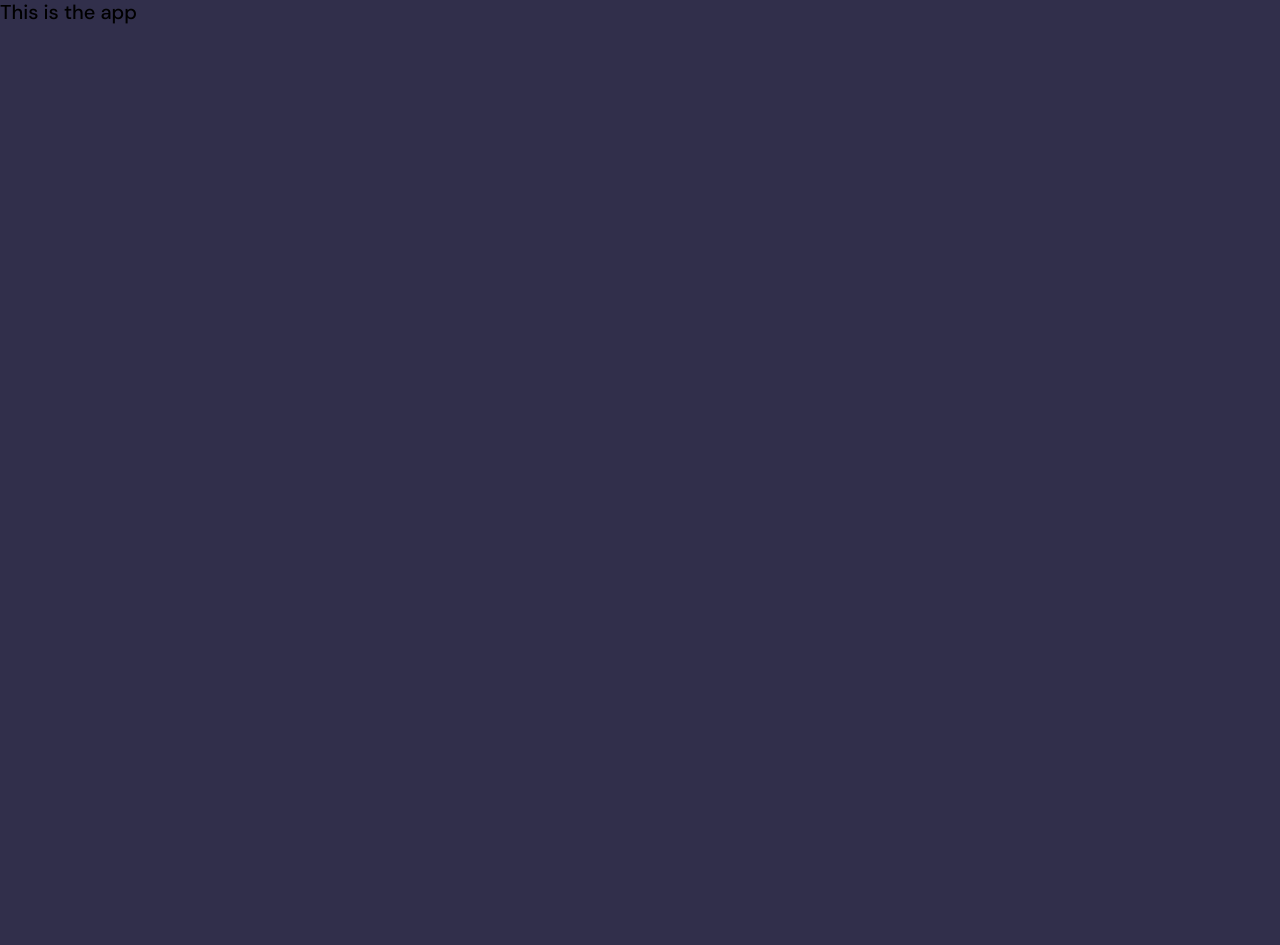
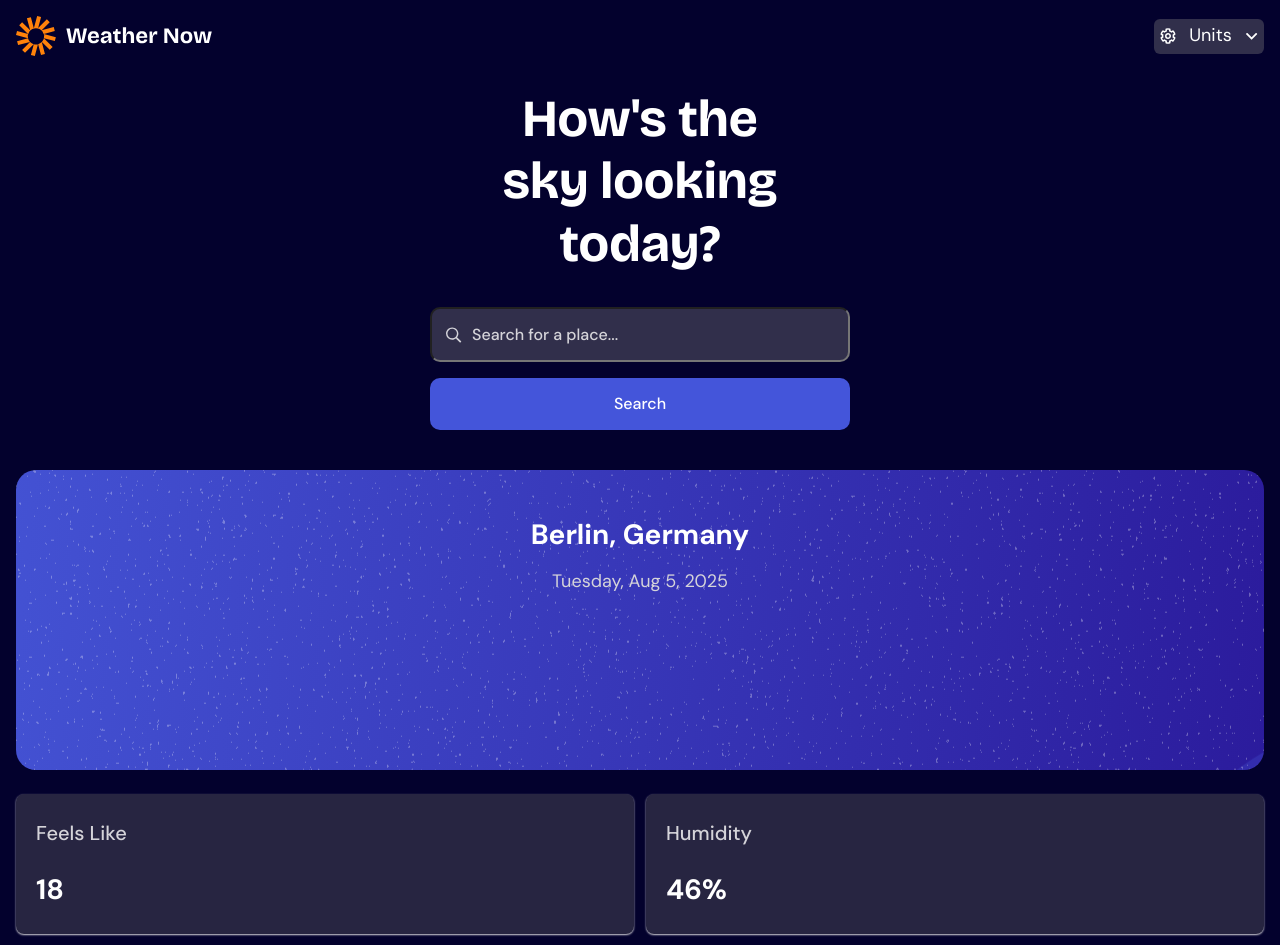
Before and after one commit to sean365-bit/Weather-App, a React (Vite) app: page / in a window 1280 px wide. Shown: the top 945 px of the page. Before the commit the page ends 800 px from the top, so only its background shows below. Built offline with nearby package versions, Linux system fonts and the light colour scheme.

Commit message:
Add input field

```diff
--- a/src/App.tsx
+++ b/src/App.tsx
@@ -1,7 +1,15 @@
 import "./styles/App.scss";
+import Header from "./components/Header";
 
 function App() {
-  return <div>This is the app</div>;
+  return (
+    <div className="app">
+      <Header />
+      <main className="main">
+        {/* Current weather + forecast components here */}
+      </main>
+    </div>
+  );
 }
 
 export default App;
--- /dev/null
+++ b/src/components/Header.tsx
@@ -0,0 +1,94 @@
+import "../styles/Header.scss";
+import logo from "../assets/images/logo.svg";
+import unitsIcon from "../assets/images/icon-units.svg";
+import dropdownIcon from "../assets/images/icon-dropdown.svg";
+import search from "../assets/images/icon-search.svg";
+import { useSearch } from "../hooks";
+
+/* */
+import { useUnits } from "../hooks";
+
+const Header = function () {
+  /* input */
+  const { query, handleChange, handleSubmit } = useSearch();
+
+  const onSearch = (q: string) => {
+    console.log("Searching for:", q);
+    // TODO: Replace with your API call
+  };
+  /* input */ // redoooo
+  const { isOpen, setIsOpen, wrapperRef } = useUnits();
+
+  return (
+    <header>
+      <div className="heading_header">
+        <img src={logo} alt="App Logo" />
+
+        <div className="dropdown_wrapper" ref={wrapperRef}>
+          <div className="dropdown" onClick={() => setIsOpen(!isOpen)}>
+            <img src={unitsIcon} alt="Units" />
+            <p>Units</p>
+            <img src={dropdownIcon} alt="Arrow" />
+          </div>
+
+          {isOpen && (
+            <ul className="dropdown_menu">
+              <li>Metric</li>
+              <li>Imperial</li>
+            </ul>
+          )}
+        </div>
+      </div>
+
+      <p className="heading_tittle">
+        How's the <br /> sky looking <br />
+        today?
+      </p>
+
+      <form onSubmit={handleSubmit(onSearch)} className="search_form">
+        <div className="input_wrapper">
+          <img src={search} alt="" className="search_icon" />
+          <input
+            type="text"
+            value={query}
+            onChange={handleChange}
+            placeholder="Search for a place..."
+            name="place"
+          />
+        </div>
+        <button type="submit">Search</button>
+      </form>
+
+      <div className="weather_overview">
+        <p className="weather_area">Berlin, Germany</p>
+        <p className="weather_date">Tuesday, Aug 5, 2025</p>
+      </div>
+
+      <div className="weather_stats">
+        <div className="first_block">
+          <div className="stats_card first_child">
+            <p className="stats_tittle">Feels Like</p>
+            <p className="stats_content">18</p>
+          </div>
+          <div className="stats_card first_child">
+            <p className="stats_tittle">Humidity</p>
+            <p className="stats_content">46%</p>
+          </div>
+        </div>
+
+        <div className="second_block">
+          <div className="stats_card second_child">
+            <p className="stats_tittle">Wind</p>
+            <p className="stats_content">14 Km/h</p>
+          </div>
+          <div className="stats_card second_child">
+            <p className="stats_tittle">Precipitation</p>
+            <p className="stats_content">0 mm</p>
+          </div>
+        </div>
+      </div>
+    </header>
+  );
+};
+
+export default Header;
--- /dev/null
+++ b/src/hooks/index.tsx
@@ -0,0 +1,2 @@
+export { useSearch } from "./useSearch";
+export { useUnits } from "./useUnits";
--- /dev/null
+++ b/src/hooks/useSearch.tsx
@@ -0,0 +1,24 @@
+import { useState } from "react";
+
+export function useSearch() {
+  const [query, setQuery] = useState("");
+
+  const handleChange = (e: React.ChangeEvent<HTMLInputElement>) => {
+    setQuery(e.target.value);
+  };
+
+  const handleSubmit =
+    (callback: (q: string) => void) => (e: React.FormEvent) => {
+      e.preventDefault();
+      if (!query.trim()) return;
+      callback(query.trim());
+      setQuery(""); // optional: clear input after submit
+    };
+
+  return {
+    query,
+    setQuery,
+    handleChange,
+    handleSubmit,
+  };
+}
--- /dev/null
+++ b/src/hooks/useUnits.tsx
@@ -0,0 +1,25 @@
+import { useState, useEffect, useRef } from "react";
+
+export function useUnits() {
+  const [isOpen, setIsOpen] = useState(false);
+  const wrapperRef = useRef<HTMLDivElement>(null);
+
+  // Close when clicking outside
+  useEffect(() => {
+    const handleClickOutside = (event: MouseEvent) => {
+      if (
+        wrapperRef.current &&
+        !wrapperRef.current.contains(event.target as Node)
+      ) {
+        setIsOpen(false);
+      }
+    };
+
+    document.addEventListener("mousedown", handleClickOutside);
+    return () => {
+      document.removeEventListener("mousedown", handleClickOutside);
+    };
+  }, []);
+
+  return { isOpen, setIsOpen, wrapperRef };
+}
--- a/src/styles/App.scss
+++ b/src/styles/App.scss
@@ -7,14 +7,26 @@
 }
 
 body {
-  @include textPreset5;
-  background-color: $neutral-700;
+  background-color: $neutral-900;
 }
 
 .app {
-  @include displayFlex;
+  min-height: 100dvh;
+  display: flex;
   flex-direction: column;
 
-  height: 100dvh;
-  width: auto;
+  justify-content: space-between;
+  align-items: center;
+  padding: 1rem;
 }
+
+.main {
+  flex: 1; // expands to fill space between header & footer
+  width: 100%;
+  max-width: 420px; // good for mobile-first
+  display: flex;
+  flex-direction: column;
+  gap: 1rem;
+
+  // border: 3px solid green;
+}
--- /dev/null
+++ b/src/styles/Header.scss
@@ -0,0 +1,201 @@
+@use "./main" as *;
+
+header {
+  width: 100%;
+}
+
+.heading_header {
+  display: flex;
+  justify-content: space-between;
+  align-items: center;
+
+  margin-bottom: $spacing-400;
+}
+
+.dropdown_wrapper {
+  position: relative;
+  display: inline-block;
+
+  .dropdown {
+    display: flex;
+    justify-content: space-around;
+    align-items: center;
+    background-color: $neutral-700;
+    border-radius: $radius-6;
+    width: 110px;
+    height: 35px;
+    cursor: pointer;
+
+    p {
+      color: $neutral-0;
+      @include textPreset6;
+    }
+  }
+
+  .dropdown_menu {
+    position: absolute;
+    top: 40px;
+    right: 0;
+    width: 225px;
+    background-color: $neutral-700;
+    border-radius: $radius-6;
+    list-style: none;
+    padding: 4px 0;
+    margin: 0;
+
+    li {
+      @include textPreset7;
+      padding: 8px;
+      text-align: center;
+      color: $neutral-0;
+      cursor: pointer;
+
+      &:hover {
+        background-color: $neutral-600;
+      }
+    }
+  }
+}
+
+/* out */
+.heading_tittle {
+  @include textPreset2;
+  color: $neutral-0;
+  text-align: center;
+  margin-bottom: $spacing-400;
+}
+
+/* */
+.search_form {
+  display: flex;
+  flex-direction: column;
+
+  width: 100%;
+  max-width: 420px; /* */
+  margin: 0 auto;
+  gap: $spacing-200;
+  margin-bottom: $spacing-500;
+
+  .input_wrapper {
+    position: relative;
+    width: 100%;
+
+    .search_icon {
+      position: absolute;
+      left: 1rem;
+      top: 50%;
+      transform: translateY(-50%);
+      width: 1rem;
+      height: 1rem;
+      pointer-events: none;
+    }
+
+    input {
+      @include textPreset5;
+      width: 100%;
+      padding: 1rem 1rem 1rem 2.5rem;
+      border-radius: $radius-10;
+      font-size: 1rem;
+      background-color: $neutral-700;
+      color: $neutral-0;
+    }
+
+    input::placeholder {
+      color: $neutral-200;
+    }
+  }
+
+  button {
+    @include textPreset5;
+    padding: 1rem 1.25rem;
+    border: none;
+    border-radius: $radius-10;
+    background: $blue500;
+    color: $neutral-0;
+    font-size: 1rem;
+    cursor: pointer;
+    transition: background 0.2s;
+
+    &:hover {
+      background: #005fcc;
+    }
+  }
+}
+
+/* */
+.weather_overview {
+  border-radius: $radius-20;
+
+  display: flex;
+  flex-direction: column;
+  align-items: center;
+
+  background-image: url("../assets/images/bg-today-small.svg");
+
+  background-position: center; // keeps the image centered
+  background-size: cover; // makes the image cover the entire div
+  background-repeat: no-repeat; // prevents tiling
+  //  width: 400px; // example width
+
+  height: 300px; // example height
+  margin-bottom: $spacing-300;
+}
+
+.weather_area {
+  color: $neutral-0;
+  margin-top: $spacing-600;
+  @include textPreset4;
+}
+
+.weather_date {
+  color: $neutral-200;
+  margin-top: $spacing-250;
+  @include textPreset6;
+}
+
+/* */
+.weather_stats {
+  color: $neutral-0;
+  margin-bottom: $spacing-300;
+
+  display: flex;
+  flex-direction: column;
+
+  gap: $spacing-150;
+}
+
+.stats_card {
+  background: $neutral-800;
+
+  border-radius: $radius-8;
+  display: flex;
+
+  flex-direction: column;
+  justify-content: space-evenly;
+  padding-left: 20px;
+
+  height: 140px; /* */
+
+  box-shadow: 0 1px 2px $neutral-200;
+}
+
+.first_block,
+.second_block {
+  display: flex;
+  gap: $spacing-150;
+}
+
+.first_child,
+.second_child {
+  flex: 1;
+}
+
+.stats_tittle {
+  color: $neutral-200;
+  @include textPreset5;
+}
+
+.stats_content {
+  color: $neutral-0;
+  @include textPreset4;
+}
--- a/src/styles/_main.scss
+++ b/src/styles/_main.scss
@@ -3,7 +3,7 @@
 
 // neutral
 $neutral-900: hsl(243, 96%, 9%);
-$Neutral-800: hsl(243, 27%, 20%);
+$neutral-800: hsl(243, 27%, 20%);
 $neutral-700: hsl(243, 23%, 24%);
 $neutral-600: hsl(243, 23%, 30%);
 $neutral-300: hsl(240, 6%, 70%);
```
